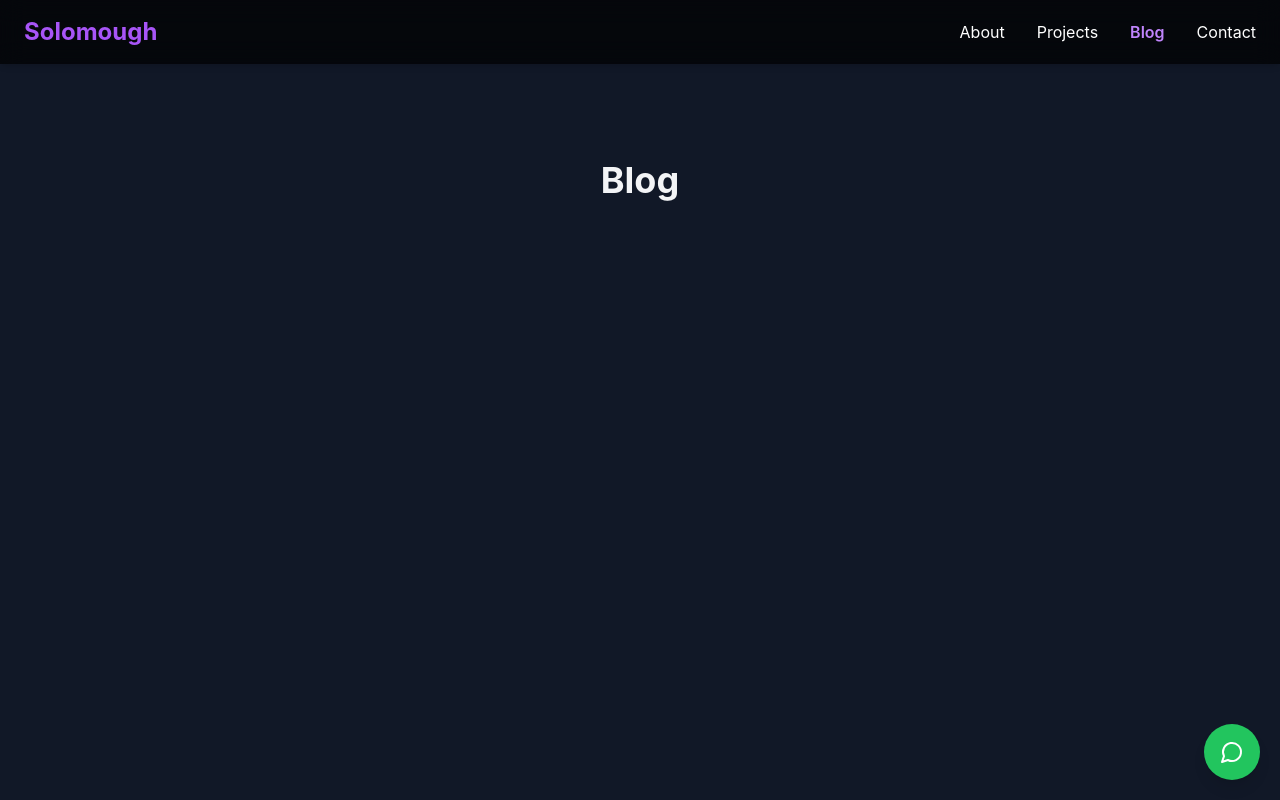
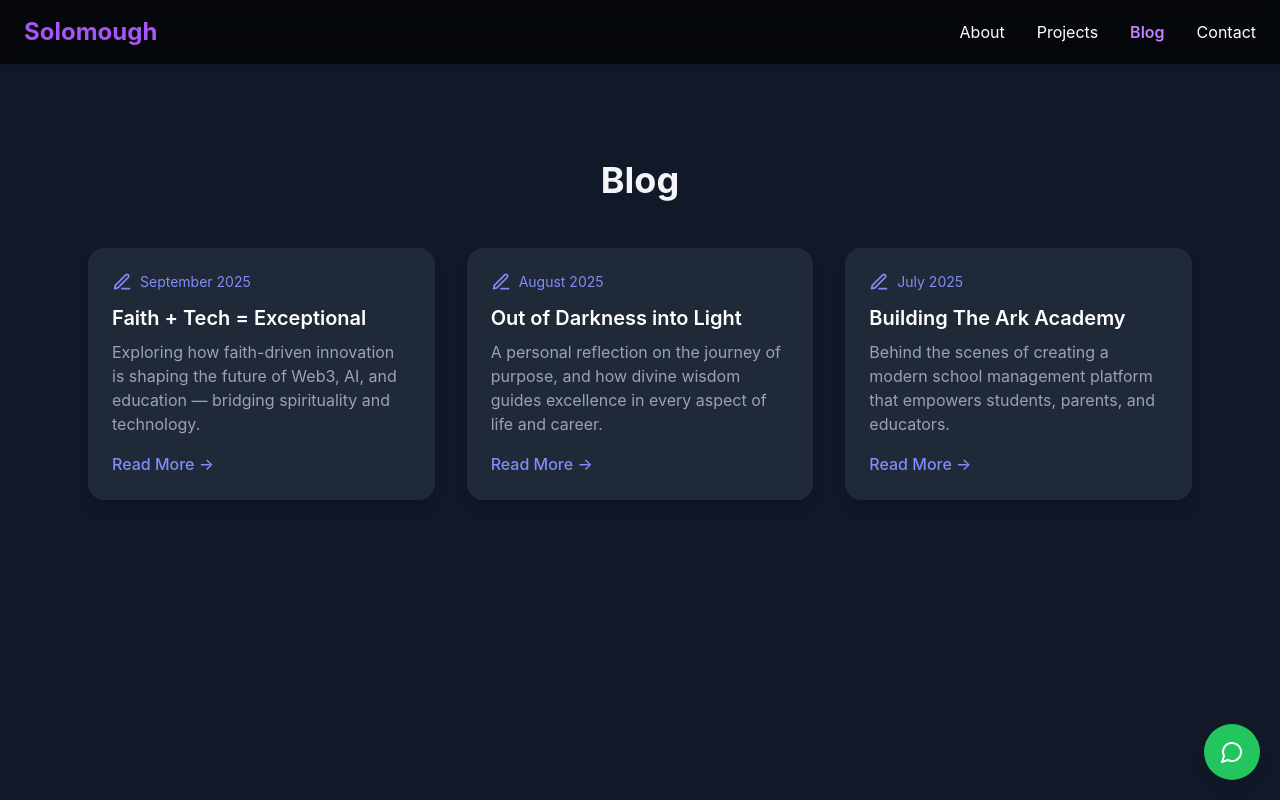
Before and after one commit to Solomough/Solomough-portfolio-, a React (Vite) app: page /blog in a window 1280 px wide. Shown: the top 800 px of the page. Built offline with nearby package versions, Linux system fonts and the light colour scheme.

Commit message:
Update Blog.jsx

```diff
--- a/src/components/Blog.jsx
+++ b/src/components/Blog.jsx
@@ -1,11 +1,32 @@
 import React from "react";
 import { motion } from "framer-motion";
 import { PenLine } from "lucide-react";
-import { getPosts } from "../utils/loadPosts";
+
+const blogPosts = [
+  {
+    title: "Faith + Tech = Exceptional",
+    date: "September 2025",
+    excerpt:
+      "Exploring how faith-driven innovation is shaping the future of Web3, AI, and education — bridging spirituality and technology.",
+    link: "#",
+  },
+  {
+    title: "Out of Darkness into Light",
+    date: "August 2025",
+    excerpt:
+      "A personal reflection on the journey of purpose, and how divine wisdom guides excellence in every aspect of life and career.",
+    link: "#",
+  },
+  {
+    title: "Building The Ark Academy",
+    date: "July 2025",
+    excerpt:
+      "Behind the scenes of creating a modern school management platform that empowers students, parents, and educators.",
+    link: "#",
+  },
+];
 
 function Blog() {
-  const posts = getPosts();
-
   return (
     <section id="blog" className="py-20 px-6 bg-gray-900 text-gray-100">
       <div className="max-w-6xl mx-auto">
@@ -20,7 +41,7 @@ function Blog() {
         </motion.h2>
 
         <div className="grid md:grid-cols-3 gap-8">
-          {posts.map((post, index) => (
+          {blogPosts.map((post, index) => (
             <motion.div
               key={index}
               initial={{ opacity: 0, y: 30 }}
@@ -38,7 +59,7 @@ function Blog() {
               </h3>
               <p className="text-gray-400 mb-4">{post.excerpt}</p>
               <a
-                href={`/blog/${post.slug}`}
+                href={post.link}
                 className="text-indigo-400 hover:text-indigo-300 font-medium"
               >
                 Read More →
```
